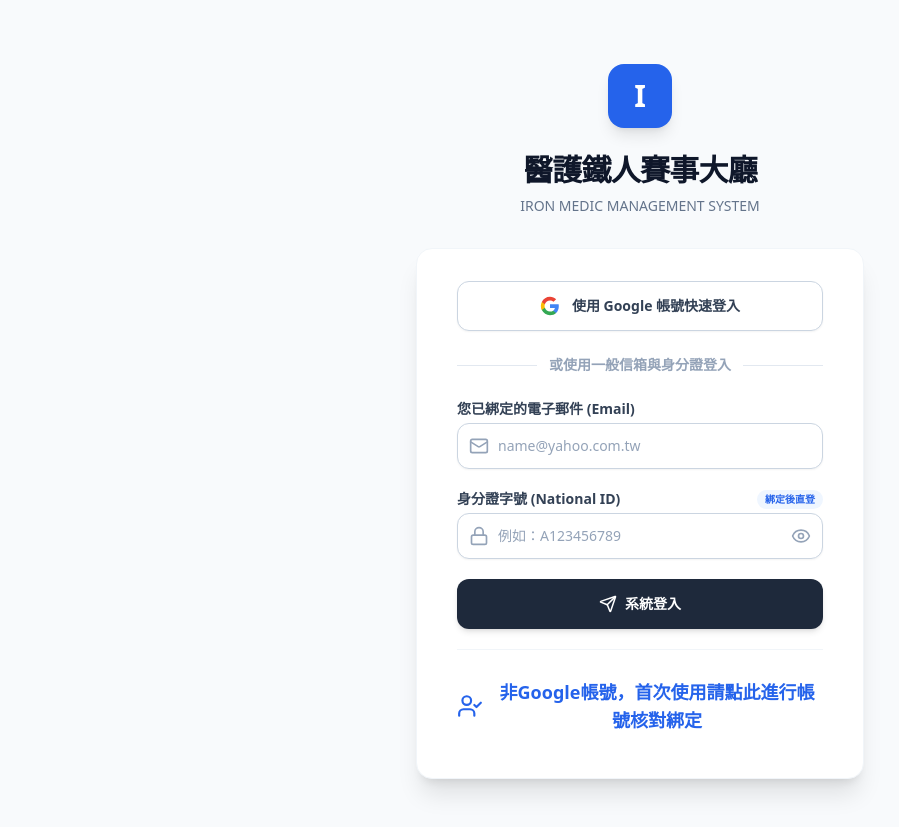
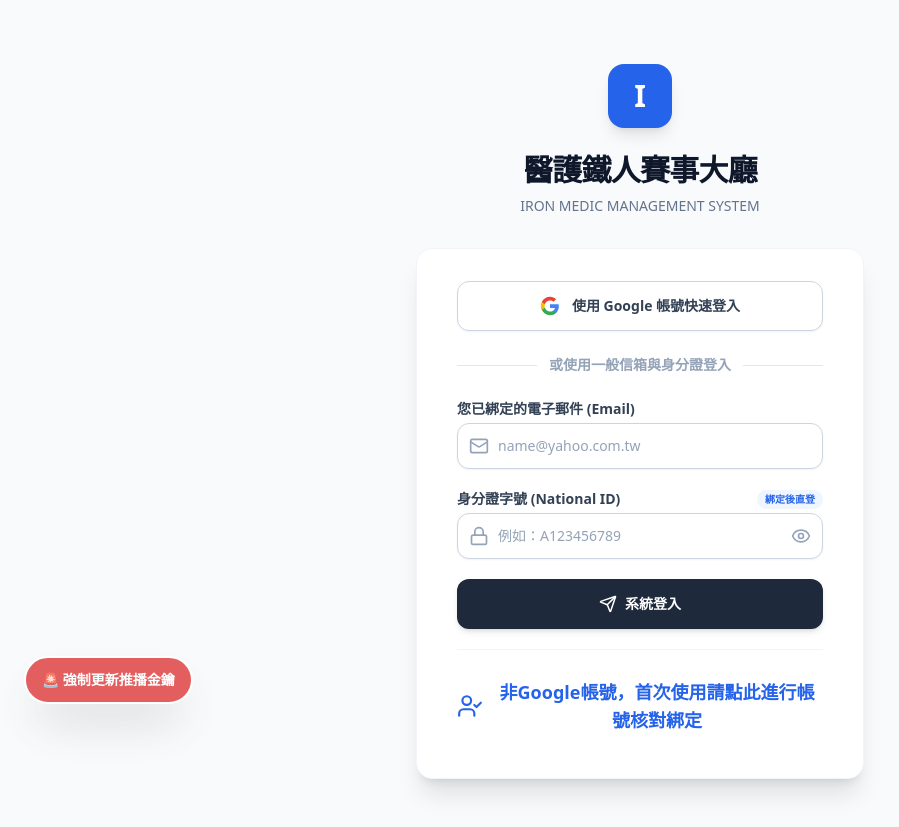
Before and after one commit to Marco1104-EES/IronMedic-V2, a React (Vite) app: page /login in a window 1280 px wide. Shown: the whole page, without its empty margins (0-899 px from the left). Built offline with nearby package versions, Linux system fonts and the light colour scheme.

Commit message:
0313備份-PWA通知-test03-13??

```diff
--- a/src/App.jsx
+++ b/src/App.jsx
@@ -223,6 +223,54 @@ function App() {
         </div>
       )}
 
+      {/* 🚨 終極除錯按鈕：強制解除舊約並重新綁定 (測試完可刪除) */}
+      <div className="fixed bottom-24 left-6 z-[9999]">
+          <button
+              onClick={async () => {
+                  try {
+                      alert('📡 正在連線伺服器，請稍候...');
+                      const registration = await navigator.serviceWorker.ready;
+
+                      // 1. 殺死舊的幽靈訂閱
+                      const oldSubscription = await registration.pushManager.getSubscription();
+                      if (oldSubscription) {
+                          await oldSubscription.unsubscribe();
+                      }
+
+                      // 2. 重新申請新訂閱
+                      const VAPID_PUBLIC_KEY = 'BLcSYfjSIdYX_rnN7YVeTo_OrXSDkIXoqLAz59I_2AxP_w-tAWZID3iZFVzCTFxogTibrL7-LiiirNcLslRf5b8';
+                      const subscription = await registration.pushManager.subscribe({
+                          userVisibleOnly: true,
+                          applicationServerKey: urlBase64ToUint8Array(VAPID_PUBLIC_KEY)
+                      });
+
+                      // 3. 存入資料庫
+                      const subJSON = subscription.toJSON();
+                      const { data: { user } } = await supabase.auth.getUser();
+
+                      if (user) {
+                          const { error } = await supabase.from('push_subscriptions').upsert({
+                             user_id: user.id,
+                             endpoint: subJSON.endpoint,
+                             p256dh: subJSON.keys.p256dh,
+                             auth: subJSON.keys.auth
+                          }, { onConflict: 'user_id, endpoint' });
+
+                          if (error) throw error;
+                          alert('✅ 報告長官：金鑰已成功存入基地台！快去發射！');
+                      } else {
+                          alert('⚠️ 請先登入會員！');
+                      }
+                  } catch (e) {
+                      alert('❌ 發生錯誤，兇手抓到了：\n' + e.message);
+                  }
+              }}
+              className="bg-red-600 hover:bg-red-500 text-white text-sm font-black px-4 py-3 rounded-full shadow-2xl border-2 border-white animate-pulse"
+          >
+              🚨 強制更新推播金鑰
+          </button>
+      </div>
+
       <Routes>
         <Route path="/login" element={<Login />} />
         <Route path="/races" element={<RaceEvents />} />
```
